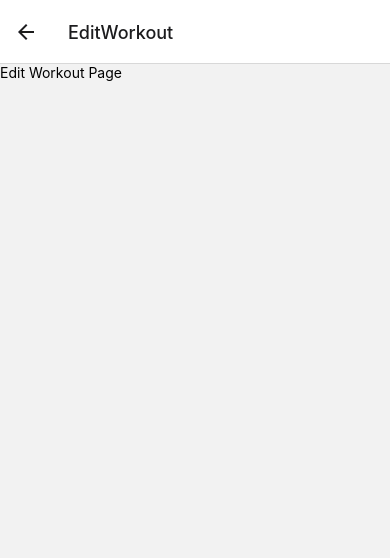
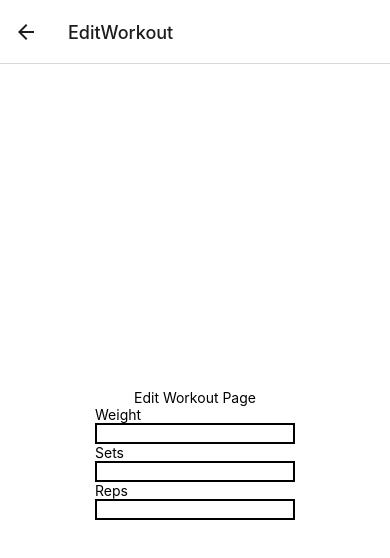
Before and after one commit to ocrnummer/workout-schema, a React Native app: screen /EditWorkout in a window 390 px wide. Shown: the top 558 px of the page. Built offline with nearby package versions, Linux system fonts and the light colour scheme.

Commit message:
edit schema page basic structure and data model

```diff
--- /dev/null
+++ b/interfaces/Exercises.ts
@@ -0,0 +1,8 @@
+export interface IExercise {
+    id: number,
+    name: string,
+    type: string,
+    muscle: string
+}
+
+export interface IExerciseList extends Array<IExercise> { }
--- a/package.json
+++ b/package.json
@@ -21,6 +21,7 @@
     "firebase": "^9.15.0",
     "react": "18.0.0",
     "react-native": "0.69.6",
+    "react-native-dropdown-select-list": "^2.0.4",
     "react-native-gesture-handler": "~2.5.0",
     "react-native-safe-area-context": "4.3.1",
     "react-native-screens": "~3.15.0",
--- a/pages/DashboardPage.tsx
+++ b/pages/DashboardPage.tsx
@@ -13,6 +13,12 @@ const DashboardPage = ({ navigation }: any) => {
 					navigation.navigate('Workout')
 				}
 			/>
+			<Button
+				title="Edit Workout"
+				onPress={() =>
+					navigation.navigate('EditWorkout')
+				}
+			/>
 		</View>
 	)
 }
--- a/pages/EditWorkoutPage.tsx
+++ b/pages/EditWorkoutPage.tsx
@@ -1,18 +1,97 @@
-import React, { useState } from 'react'
-import { StyleSheet, View, Text } from 'react-native'
+// React
+import React, { useState, useEffect } from 'react'
+import { StyleSheet, View, Text, TextInput } from 'react-native'
+// Contexts, Interfaces & Helpers
+import { useUserContext } from '../contexts/UserContext'
+import { IExerciseSet, IUserSchemaExcerise, IWorkoutSchema } from '../interfaces/UserSchemas'
+import { IExercise, IExerciseList } from '../interfaces/Exercises'
+import { formatNameToTitle } from '../helpers/TitleConverter'
+// Utils
+import { exercises as data } from '../utils/exercises'
 
 const EditWorkoutPage = () => {
+	const [schema, setSchema] = useState<IWorkoutSchema>([])
+	const [exercises, setExercises] = useState<IExerciseList>([])
+	const [filter, setFilter] = useState({})
+
+	const [exercise, setExercise] = useState('')
+	const [weight, setWeight] = useState('')
+	const [sets, setSets] = useState('')
+	const [reps, setReps] = useState('')
+
+	const {
+		schemaA, setSchemaA,
+		schemaB, setSchemaB,
+		schemaC, setSchemaC,
+	} = useUserContext()
+
+	// funktion för att konvertera weight, sets och reps till nummer.
+	// funktion för att skapa antalet object med ID och success som sets är.
+
+	useEffect(() => {
+		setSchema(schemaA)
+		setExercises(data)
+	}, [])
 
 	return (
-		<View>
+		<View style={styles.container}>
 			<Text>Edit Workout Page</Text>
+
+			<View>
+				{/* Searchbar för exercise */}
+
+
+				{/* Weight input, number */}
+				<View>
+					<Text>Weight</Text>
+					<TextInput
+						style={styles.input}
+						keyboardType='numeric'
+						onChangeText={num => setWeight(num)}
+						value={weight}
+						maxLength={3}
+					/>
+				</View>
+
+				{/* Sets input, number.
+				När sparas så skapas ett object med id: string och success: boolean} */}
+				<View>
+					<Text>Sets</Text>
+					<TextInput
+						style={styles.input}
+						keyboardType='numeric'
+						onChangeText={num => setSets(num)}
+						value={sets}
+					/>
+				</View>
+
+				{/* Reps input, Number */}
+				<View>
+					<Text>Reps</Text>
+					<TextInput
+						style={styles.input}
+						keyboardType='numeric'
+						onChangeText={num => setReps(num)}
+						value={reps}
+					/>
+				</View>
+			</View>
 
 		</View>
 	)
 }
 
-const style = StyleSheet.create({
-
+const styles = StyleSheet.create({
+	container: {
+		flex: 1,
+		backgroundColor: '#fff',
+		alignItems: 'center',
+		justifyContent: 'center',
+	},
+	input: {
+		width: 200,
+		borderWidth: 2,
+	},
 })
 
 export default EditWorkoutPage
--- a/pages/WorkoutPage.tsx
+++ b/pages/WorkoutPage.tsx
@@ -5,11 +5,11 @@ import { View, Text, Button, ScrollView } from 'react-native'
 import RepCounter from '../components/RepCounter'
 // Contexts, Interfaces & Helpers
 import { useUserContext } from '../contexts/UserContext'
-import { ExerciseSet, UserExcerise, WorkoutSchema } from '../interfaces/UserSchemas'
+import { IExerciseSet, IUserSchemaExcerise, IWorkoutSchema } from '../interfaces/UserSchemas'
 import { formatNameToTitle } from '../helpers/TitleConverter'
 
 const WorkoutPage = ({ navigation }: any) => {
-	const [schema, setSchema] = useState<WorkoutSchema>([])
+	const [schema, setSchema] = useState<IWorkoutSchema>([])
 	const {
 		schemaA, setSchemaA,
 		schemaB, setSchemaB,
@@ -18,7 +18,7 @@ const WorkoutPage = ({ navigation }: any) => {
 
 	const handleFinishWorkout = (): void => {
 		schema.forEach((ex): void => {
-			const success = checkIfWorkoutSuccess(ex as UserExcerise)
+			const success = checkIfWorkoutSuccess(ex as IUserSchemaExcerise)
 			if (success) {
 				ex.weight += 2.5
 				ex.sets.forEach((set) => set.success = false)
@@ -28,18 +28,18 @@ const WorkoutPage = ({ navigation }: any) => {
 		navigation.navigate('Dashboard')
 	}
 
-	const checkIfWorkoutSuccess = (ex: UserExcerise) => {
+	const checkIfWorkoutSuccess = (ex: IUserSchemaExcerise) => {
 		const arr: boolean[] = []
 		ex.sets.forEach((set): void => {
 			arr.push(set.success as boolean)
 		})
-		const isEveryItemIstrue = (arr: boolean[]): boolean => arr.every(boolean => boolean === true)
-		return isEveryItemIstrue(arr)
+		const isEveryItemTrue = (arr: boolean[]): boolean => arr.every(boolean => boolean === true)
+		return isEveryItemTrue(arr)
 	}
 
 	const updateSetSuccess = (e: [string, boolean]): void => {
 		(schema.find(ex => ex.id === e[0].slice(0, 3)) as any)
-			.sets.find((set: ExerciseSet) => set.id === e[0])
+			.sets.find((set: IExerciseSet) => set.id === e[0])
 			.success = e[1]
 	}
 
--- /dev/null
+++ b/utils/exercises.js
@@ -0,0 +1,33 @@
+export const exercises = [
+    { id: 1, name: "barbell-deadlift", type: "barbell", muscle: "glutes" },
+    { id: 2, name: "barbell-split-stance.lunge", type: "barbell", muscle: "glutes" },
+    { id: 3, name: "barbell-hip-thrust", type: "barbell", muscle: "glutes" },
+    { id: 4, name: "barbell-landmine-press", type: "barbell", muscle: "glutes" },
+    { id: 5, name: "dumbbell-bulgarian-split-squat", type: "dumbbell", muscle: "glutes" },
+    { id: 6, name: "dumbbell-glute-bridge", type: "dumbbell", muscle: "glutes" },
+    { id: 7, name: "dumbbell-romanian-deadlift", type: "dumbbell", muscle: "glutes" },
+    { id: 8, name: "dumbbell-single-leg-rdl", type: "dumbbell", muscle: "glutes" },
+    { id: 9, name: "barbell-push-press", type: "barbell", muscle: "shoulders" },
+    { id: 10, name: "barbell-military-press", type: "barbell", muscle: "shoulders" },
+    { id: 11, name: "barbell-seated-military-press", type: "barbell", muscle: "shoulders" },
+    { id: 12, name: "dumbbell-shoulder-press", type: "dumbbell", muscle: "shoulders" },
+    { id: 13, name: "dumbbell-front-raises", type: "dumbbell", muscle: "shoulders" },
+    { id: 14, name: "dumbbell-lateral-raises", type: "dumbbell", muscle: "shoulders" },
+    { id: 15, name: "dumbbell-side-lateral-raises", type: "dumbbell", muscle: "shoulders" },
+    { id: 16, name: "barbell-hip-thruster", type: "barbell", muscle: "abs" },
+    { id: 17, name: "barbell-russian-twist", type: "barbell", muscle: "abs" },
+    { id: 18, name: "barbell-straight-leg-situp", type: "barbell", muscle: "abs" },
+    { id: 19, name: "dumbbell-swing", type: "dumbbell", muscle: "abs" },
+    { id: 20, name: "dumbbell-rowboat", type: "dumbbell", muscle: "abs" },
+    { id: 21, name: "dumbbell-situp", type: "dumbbell", muscle: "abs" },
+    { id: 22, name: "barbell-bench-press", type: "barbell", muscle: "arms" },
+    { id: 23, name: "barbell-biceps-curl", type: "barbell", muscle: "arms" },
+    { id: 24, name: "barbell-hammer-curl", type: "barbell", muscle: "arms" },
+    { id: 25, name: "barbell-bench-triceps-extensions", type: "barbell", muscle: "arms" },
+    { id: 26, name: "dumbbell-wrist-flex", type: "dumbbell", muscle: "arms" },
+    { id: 27, name: "dumbbell-lateral-raises", type: "dumbbell", muscle: "arms" },
+    { id: 28, name: "dumbbell-triceps-kickback", type: "dumbbell", muscle: "arms" },
+    { id: 29, name: "dumbbell-bent-over-row", type: "dumbbell", muscle: "arms" },
+    { id: 30, name: "dumbbell-biceps-curl", type: "dumbbell", muscle: "arms" },
+    { id: 31, name: "dumbbell-hammer-curl", type: "dumbbell", muscle: "arms" },
+]
```
Also changed, not shown: interfaces/UserSchemas.ts (+4 -4 lines), 1 other file (tests, documents, lock files or other folders).
